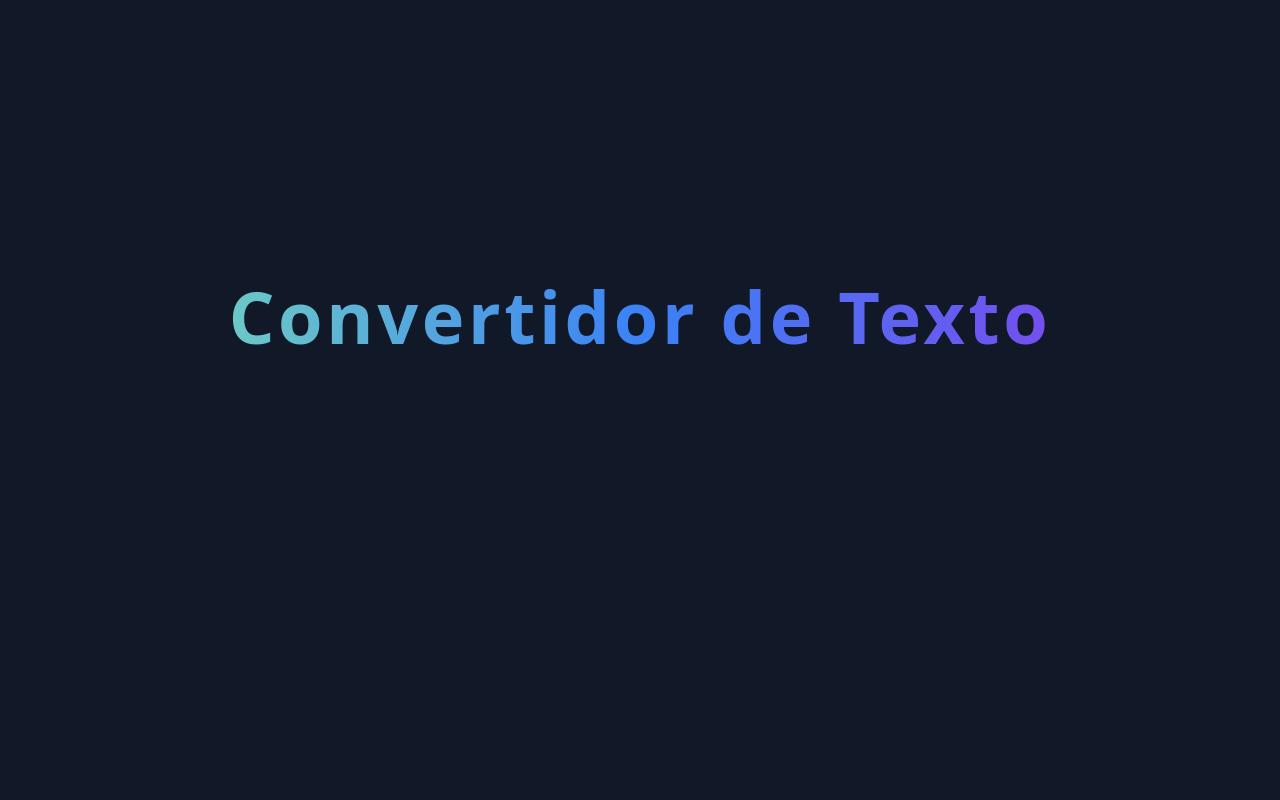
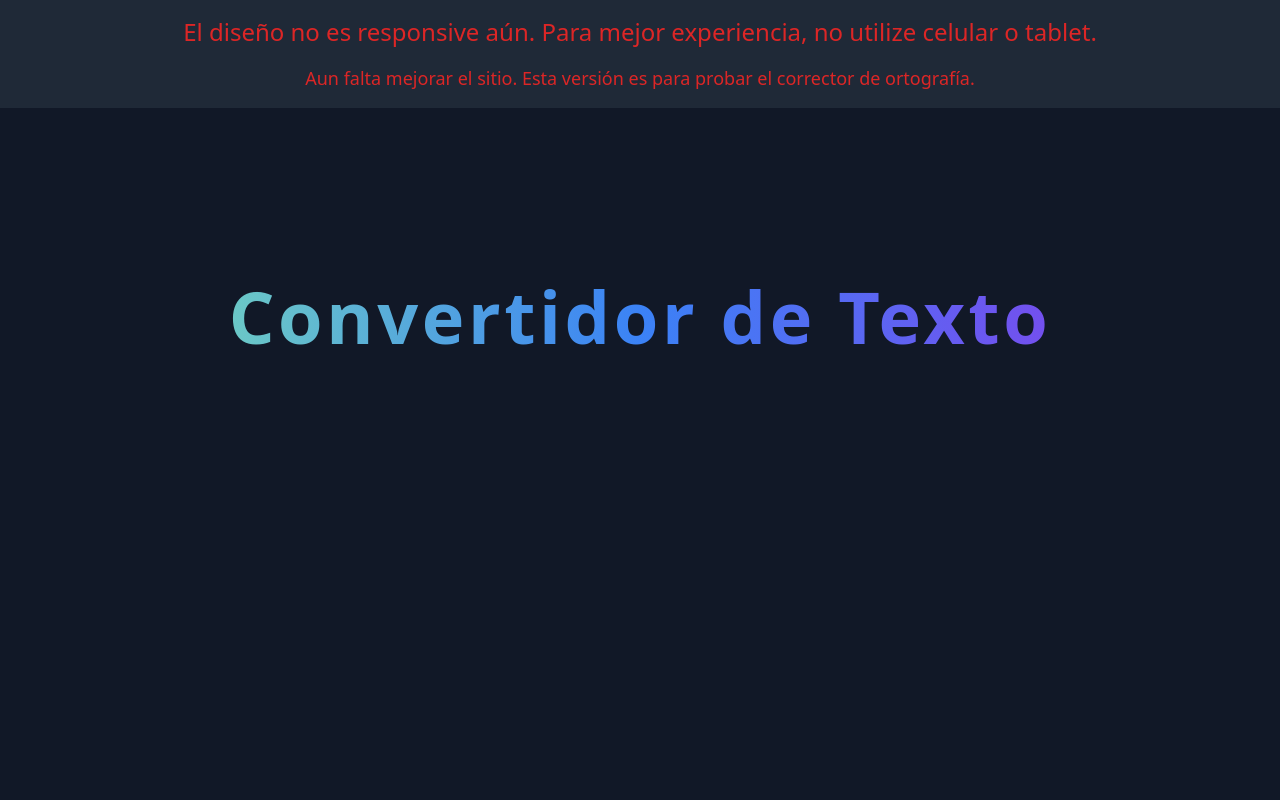
Before and after one commit to JoseAl05/text-converter, a Next.js app: page / in a window 1280 px wide. Shown: the top 800 px of the page. Built offline with nearby package versions, Linux system fonts and the light colour scheme.

Commit message:
added 2 disclaimers

```diff
--- a/app/page.tsx
+++ b/app/page.tsx
@@ -4,11 +4,15 @@ import Grammar from './components/Grammar'
 import HowUse from './components/HowUse'
 
 
-const inter = Inter({ subsets: ['latin'] })
-
 export default function Home() {
   return (
     <>
+      <div className="fixed w-full text-center p-4 text-2xl text-red-600 bg-gray-800 " role="alert">
+        <span className="font-medium">El diseño no es responsive aún.</span> Para mejor experiencia, no utilize celular o tablet.
+      </div>
+      <div className="fixed top-12 w-full text-center p-4 text-lg text-red-600 bg-gray-800 " role="alert">
+        <span className="font-medium">Aun falta mejorar el sitio. Esta versión es para probar el corrector de ortografía.</span>
+      </div>
       <div className='max-h-screen h-screen pt-10 bg-gray-900'>
 
         <h1 className=
@@ -20,9 +24,8 @@ export default function Home() {
         >
           Convertidor de Texto
         </h1>
-
       </div>
-      <HowUse/>
+      <HowUse />
       <Grammar />
     </>
   )
```
